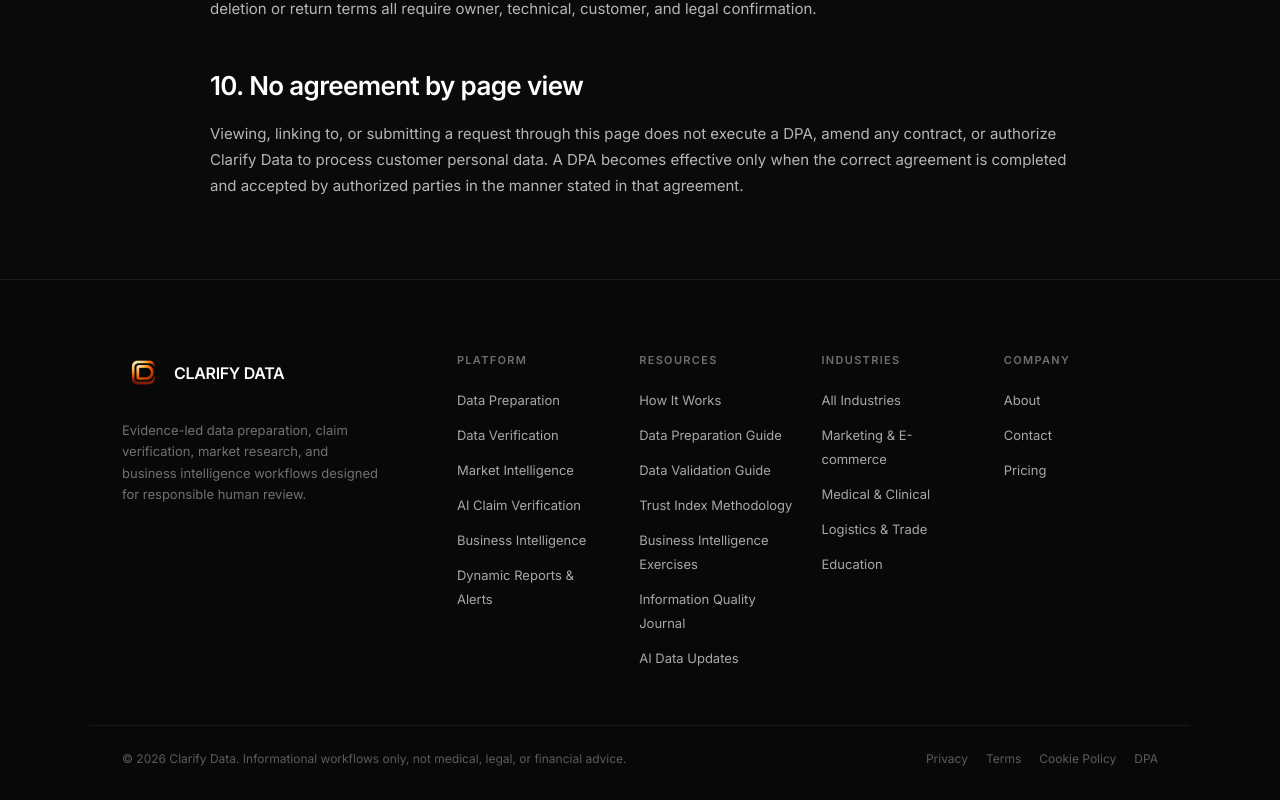
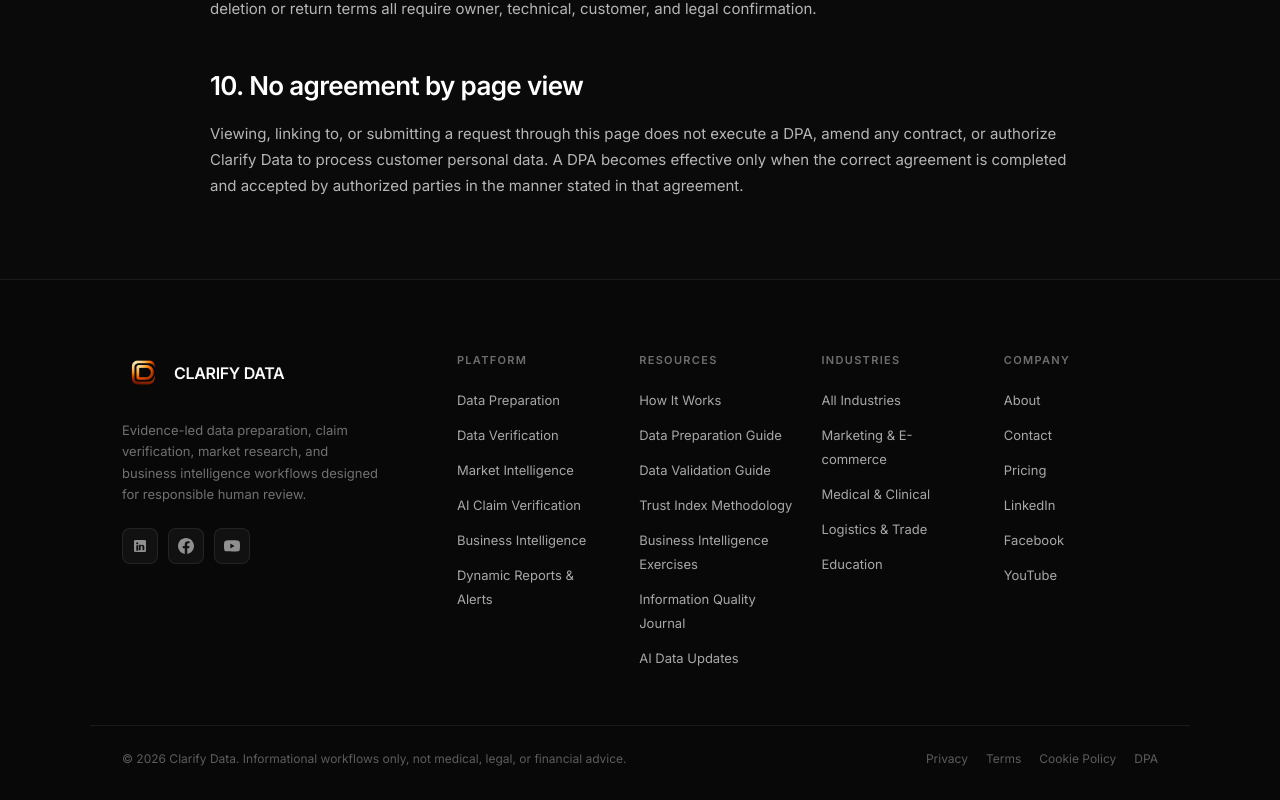
Before and after one commit to Zuhairshad/VDI-Landing-Page, a Next.js app in the folder vdi-landing-page/: page /dpa in a window 1280 px wide. Shown: the part 3758-4558 px from the top of the page. Built offline with nearby package versions, Linux system fonts and the light colour scheme.

Commit message:
feat: add social links to footer (LinkedIn, Facebook, YouTube)

```diff
--- a/vdi-landing-page/app/globals.css
+++ b/vdi-landing-page/app/globals.css
@@ -561,6 +561,38 @@
   line-height: 1.65;
 }
 
+.footer-social {
+  display: flex;
+  align-items: center;
+  gap: 10px;
+  margin-top: 22px;
+}
+
+.footer-social-link {
+  display: inline-flex;
+  align-items: center;
+  justify-content: center;
+  width: 36px;
+  height: 36px;
+  border-radius: 8px;
+  background: rgba(250, 250, 250, 0.04);
+  border: 1px solid rgba(250, 250, 250, 0.08);
+  color: rgba(250, 250, 250, 0.55);
+  transition: all 0.2s cubic-bezier(0.16, 1, 0.3, 1);
+}
+
+.footer-social-link:hover {
+  background: rgba(250, 250, 250, 0.08);
+  border-color: rgba(250, 250, 250, 0.24);
+  color: rgb(250, 250, 250);
+  transform: translateY(-2px);
+}
+
+.footer-social-link svg {
+  width: 16px;
+  height: 16px;
+}
+
 .footer-columns {
   display: grid;
   grid-template-columns: repeat(4, minmax(0, 1fr));
--- a/vdi-landing-page/components/CtaFooter.tsx
+++ b/vdi-landing-page/components/CtaFooter.tsx
@@ -1,6 +1,36 @@
 import Link from 'next/link'
 import Brand from './Brand'
-import { footerNavigation, legalNavigation } from '@/lib/site'
+import { footerNavigation, legalNavigation, socialLinks } from '@/lib/site'
+
+function LinkedInIcon() {
+  return (
+    <svg viewBox="0 0 24 24" width="16" height="16" fill="currentColor" aria-hidden="true">
+      <path d="M19 3a2 2 0 0 1 2 2v14a2 2 0 0 1-2 2H5a2 2 0 0 1-2-2V5a2 2 0 0 1 2-2h14m-.5 15.5v-5.3a3.26 3.26 0 0 0-3.26-3.26c-.85 0-1.84.52-2.28 1.3v-1.11h-2.79v8.37h2.79v-4.93c0-.77.62-1.4 1.39-1.4a1.4 1.4 0 0 1 1.4 1.4v4.93h2.75M6.46 10.9v8.37H9.2V10.9H6.46M7.83 6.45a1.6 1.6 0 1 0 0 3.2 1.6 1.6 0 0 0 0-3.2z" />
+    </svg>
+  )
+}
+
+function FacebookIcon() {
+  return (
+    <svg viewBox="0 0 24 24" width="16" height="16" fill="currentColor" aria-hidden="true">
+      <path d="M24 12.073c0-6.627-5.373-12-12-12s-12 5.373-12 12c0 5.99 4.388 10.954 10.125 11.854v-8.385H7.078v-3.47h3.047V9.43c0-3.007 1.792-4.669 4.533-4.669 1.312 0 2.686.235 2.686.235v2.953H15.83c-1.491 0-1.956.925-1.956 1.874v2.25h3.328l-.532 3.47h-2.796v8.385C19.612 23.027 24 18.062 24 12.073z" />
+    </svg>
+  )
+}
+
+function YouTubeIcon() {
+  return (
+    <svg viewBox="0 0 24 24" width="16" height="16" fill="currentColor" aria-hidden="true">
+      <path d="M23.498 6.186a3.016 3.016 0 0 0-2.122-2.136C19.505 3.545 12 3.545 12 3.545s-7.505 0-9.377.505A3.017 3.017 0 0 0 .502 6.186C0 8.07 0 12 0 12s0 3.93.502 5.814a3.016 3.016 0 0 0 2.122 2.136c1.871.505 9.376.505 9.376.505s7.505 0 9.377-.505a3.015 3.015 0 0 0 2.122-2.136C24 15.93 24 12 24 12s0-3.93-.502-5.814zM9.545 15.568V8.432L15.818 12l-6.273 3.568z" />
+    </svg>
+  )
+}
+
+const socialIcons: Record<string, () => React.JSX.Element> = {
+  LinkedIn: LinkedInIcon,
+  Facebook: FacebookIcon,
+  YouTube: YouTubeIcon,
+}
 
 export default function CtaFooter() {
   return (
@@ -12,6 +42,24 @@
             Evidence-led data preparation, claim verification, market research, and
             business intelligence workflows designed for responsible human review.
           </p>
+          <div className="footer-social" aria-label="Follow Clarify Data on social media">
+            {socialLinks.map((item) => {
+              const Icon = socialIcons[item.name]
+              return (
+                <a
+                  key={item.name}
+                  href={item.href}
+                  target="_blank"
+                  rel="noopener noreferrer"
+                  aria-label={`Clarify Data on ${item.name}`}
+                  title={item.name}
+                  className="footer-social-link"
+                >
+                  {Icon && <Icon />}
+                </a>
+              )
+            })}
+          </div>
         </div>
 
         <div className="footer-columns">
@@ -19,11 +67,24 @@
             <div key={column.heading}>
               <h2>{column.heading}</h2>
               <ul>
-                {column.links.map((item) => (
-                  <li key={item.label}>
-                    <Link href={item.href}>{item.label}</Link>
-                  </li>
-                ))}
+                {column.links.map((item) => {
+                  const isExternal = item.href.startsWith('http')
+                  return (
+                    <li key={item.label}>
+                      {isExternal ? (
+                        <a
+                          href={item.href}
+                          target="_blank"
+                          rel="noopener noreferrer"
+                        >
+                          {item.label}
+                        </a>
+                      ) : (
+                        <Link href={item.href}>{item.label}</Link>
+                      )}
+                    </li>
+                  )
+                })}
               </ul>
             </div>
           ))}
--- a/vdi-landing-page/lib/site.ts
+++ b/vdi-landing-page/lib/site.ts
@@ -65,7 +65,25 @@
       { label: 'About', href: '/about' },
       { label: 'Contact', href: '/contact' },
       { label: 'Pricing', href: '/#pricing' },
+      { label: 'LinkedIn', href: 'https://www.linkedin.com/in/clarifydataofficial/' },
+      { label: 'Facebook', href: 'https://www.facebook.com/profile.php?id=61594232911806' },
+      { label: 'YouTube', href: 'https://www.youtube.com/@ClarifyData' },
     ],
+  },
+] as const
+
+export const socialLinks = [
+  {
+    name: 'LinkedIn',
+    href: 'https://www.linkedin.com/in/clarifydataofficial/',
+  },
+  {
+    name: 'Facebook',
+    href: 'https://www.facebook.com/profile.php?id=61594232911806',
+  },
+  {
+    name: 'YouTube',
+    href: 'https://www.youtube.com/@ClarifyData',
   },
 ] as const
 
```
